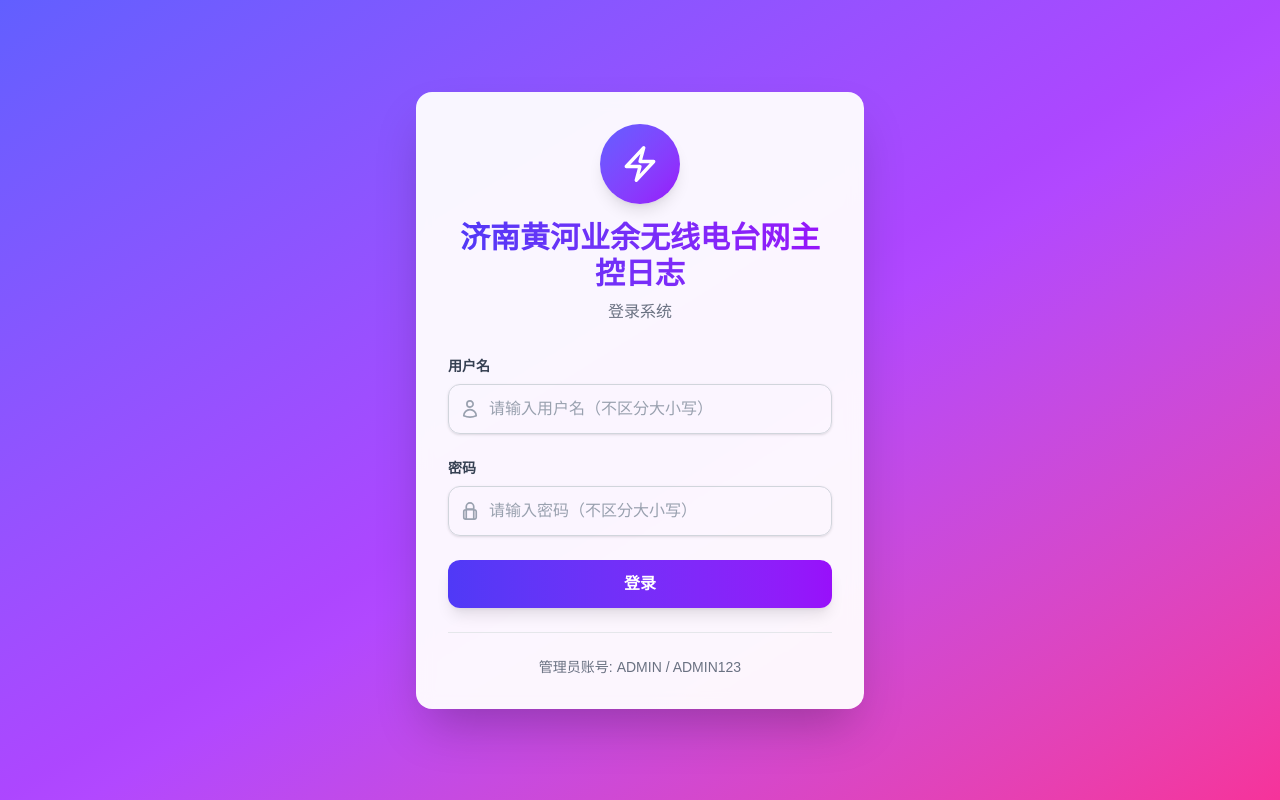
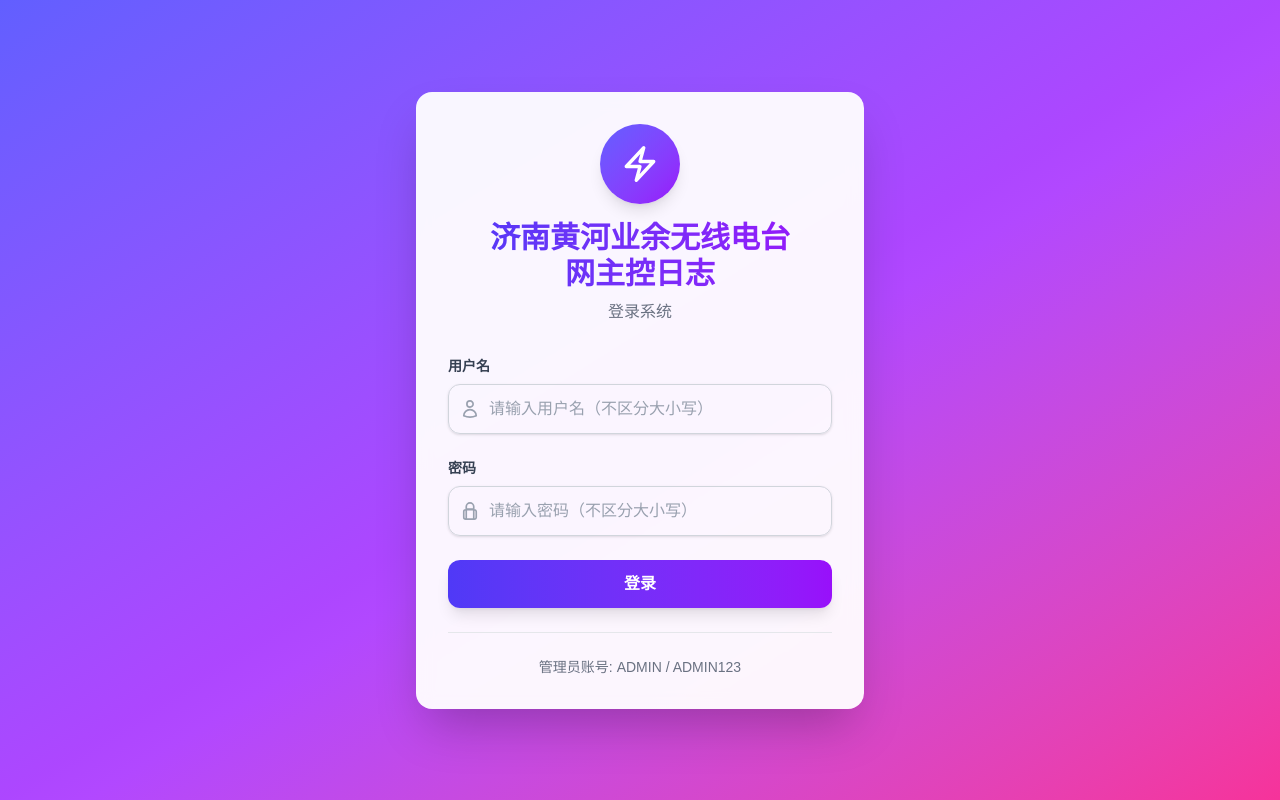
Before and after one commit to BI4IVE/Amateur-radio-network-log, a Next.js app: page /login in a window 1280 px wide. Built offline with nearby package versions, Linux system fonts and the light colour scheme.

Commit message:
style: 修改登录页面标题格式和输入框文字颜色

```diff
--- a/src/app/login/page.tsx
+++ b/src/app/login/page.tsx
@@ -100,7 +100,7 @@ export default function LoginPage() {
               </svg>
             </div>
             <h1 className="text-3xl font-bold bg-gradient-to-r from-indigo-600 to-purple-600 bg-clip-text text-transparent mb-2">
-              济南黄河业余无线电台网主控日志
+              济南黄河业余无线电台<br/>网主控日志
             </h1>
             <p className="text-gray-500 font-medium">登录系统</p>
           </div>
@@ -132,7 +132,7 @@ export default function LoginPage() {
                   type="text"
                   value={username}
                   onChange={(e) => setUsername(e.target.value)}
-                  className="w-full pl-10 pr-4 py-3 border border-gray-300 rounded-xl focus:ring-2 focus:ring-indigo-500 focus:border-transparent placeholder:text-gray-400 transition-all duration-200 shadow-sm"
+                  className="w-full pl-10 pr-4 py-3 border border-gray-300 rounded-xl focus:ring-2 focus:ring-indigo-500 focus:border-transparent text-black placeholder:text-gray-400 transition-all duration-200 shadow-sm"
                   placeholder="请输入用户名（不区分大小写）"
                   required
                 />
@@ -165,7 +165,7 @@ export default function LoginPage() {
                   type="password"
                   value={password}
                   onChange={(e) => setPassword(e.target.value)}
-                  className="w-full pl-10 pr-4 py-3 border border-gray-300 rounded-xl focus:ring-2 focus:ring-indigo-500 focus:border-transparent placeholder:text-gray-400 transition-all duration-200 shadow-sm"
+                  className="w-full pl-10 pr-4 py-3 border border-gray-300 rounded-xl focus:ring-2 focus:ring-indigo-500 focus:border-transparent text-black placeholder:text-gray-400 transition-all duration-200 shadow-sm"
                   placeholder="请输入密码（不区分大小写）"
                   required
                 />
```
Also changed, not shown: 1 other file (tests, documents, lock files or other folders).
